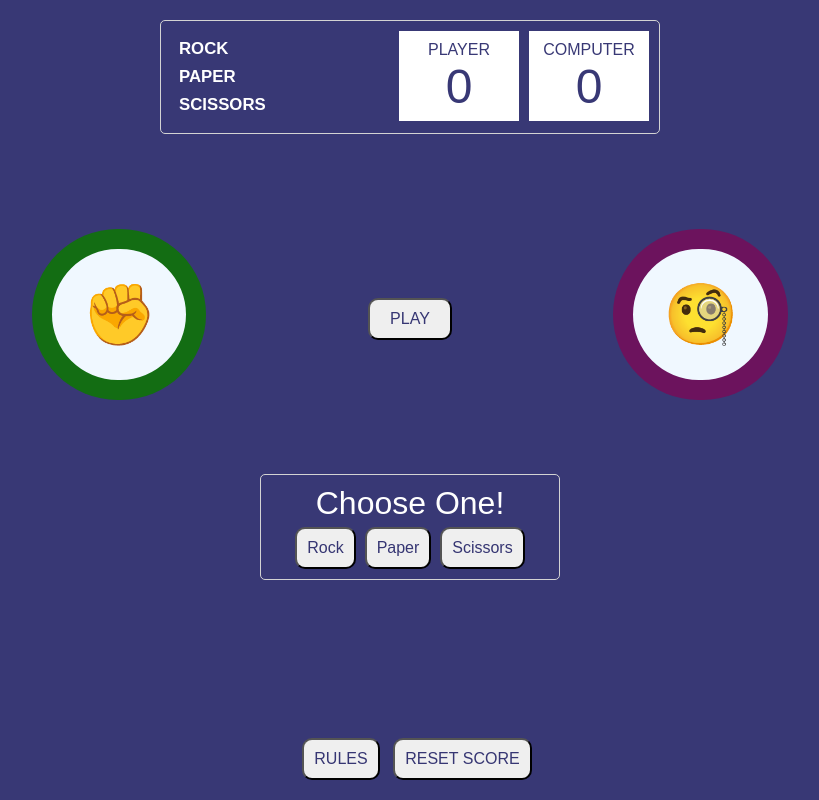
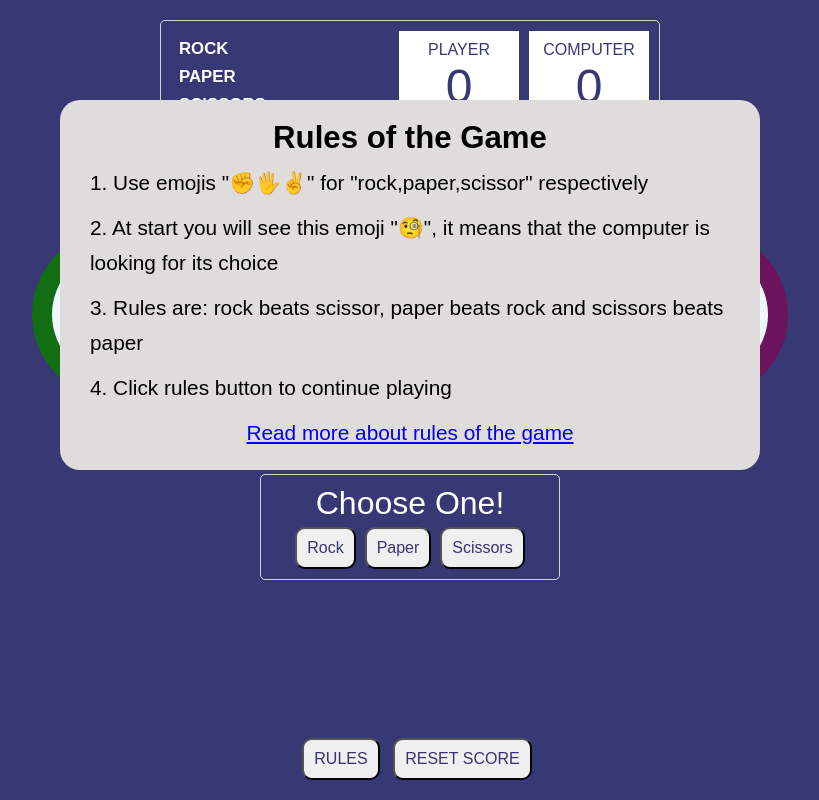
Before and after one commit to KaberaSamuel/odin-rock-paper-scissor-game, a plain HTML site: page index.html in a window 1280 px wide. Both pictures are taken after a click on the button "RULES". Shown: the whole page, without its empty margins (230-1049 px from the left). Drawn offline with Linux system fonts and the light colour scheme.

Commit message:
Implementing functionality of displaying rules

```diff
--- a/index.html
+++ b/index.html
@@ -57,6 +57,27 @@
       <button id="reset">RESET SCORE</button>
     </section>
 
+    <section class="hidden" id="rules-section">
+      <h2>Rules of the Game</h2>
+      <p>1. Use emojis "✊🖐️✌️" for "rock,paper,scissor" respectively</p>
+      <p>
+        2. At start you will see this emoji "🧐", it means that the computer is
+        looking for its choice
+      </p>
+      <p>
+        3. Rules are: rock beats scissor, paper beats rock and scissors beats
+        paper
+      </p>
+
+      <p>4. Click rules button to continue playing</p>
+
+      <a
+        href="https://wrpsa.com/the-official-rules-of-rock-paper-scissors/"
+        target="_blank"
+        >Read more about rules of the game</a
+      >
+    </section>
+
     <!-- linking the js  -->
     <script src="script.js"></script>
   </body>
--- a/script.js
+++ b/script.js
@@ -5,6 +5,7 @@ const choose = function (arr) {
 };
 
 // Selecting Elements
+const body = document.querySelector("body");
 const playbtn = document.querySelector("#play");
 const rockbtn = document.querySelector("#rock");
 const paperbtn = document.querySelector("#paper");
@@ -19,6 +20,7 @@ const cScore = document.querySelector(".c-score").querySelector(".score");
 
 const rulesbtn = document.querySelector("#rules");
 const resetbtn = document.querySelector("#reset");
+const rulesSection = document.querySelector("#rules-section");
 
 // Pre-made elements
 let resultMessage = document.createElement("p");
@@ -87,3 +89,9 @@ resetbtn.addEventListener("click", () => {
   compEmoji.textContent = "🧐";
   middleField.removeChild(resultMessage);
 });
+
+// listening for rules btn
+rulesbtn.addEventListener("click", () => {
+  // a. displaying and closing rules
+  rulesSection.classList.toggle("hidden");
+});
--- a/styles.css
+++ b/styles.css
@@ -134,3 +134,33 @@ main {
   padding: 10px;
   margin-left: 10px;
 }
+
+/* rules section */
+#rules-section {
+  width: 700px;
+  position: fixed;
+  margin: 100px auto;
+  top: 0;
+  left: 0;
+  right: 0;
+  padding: 20px 30px;
+
+  border-radius: 20px;
+  background-color: rgb(223, 220, 220);
+  color: black;
+  font-size: 1.3rem;
+  display: flex;
+  flex-direction: column;
+  gap: 10px;
+  line-height: 35px;
+}
+
+#rules-section h2,
+#rules-section a {
+  text-align: center;
+}
+
+.hidden {
+  z-index: -1;
+  opacity: 0%;
+}
```
